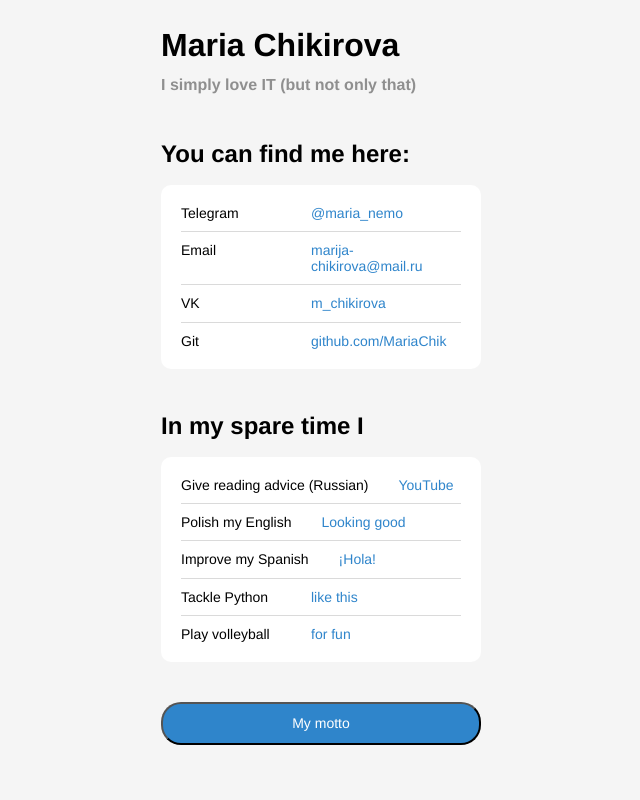
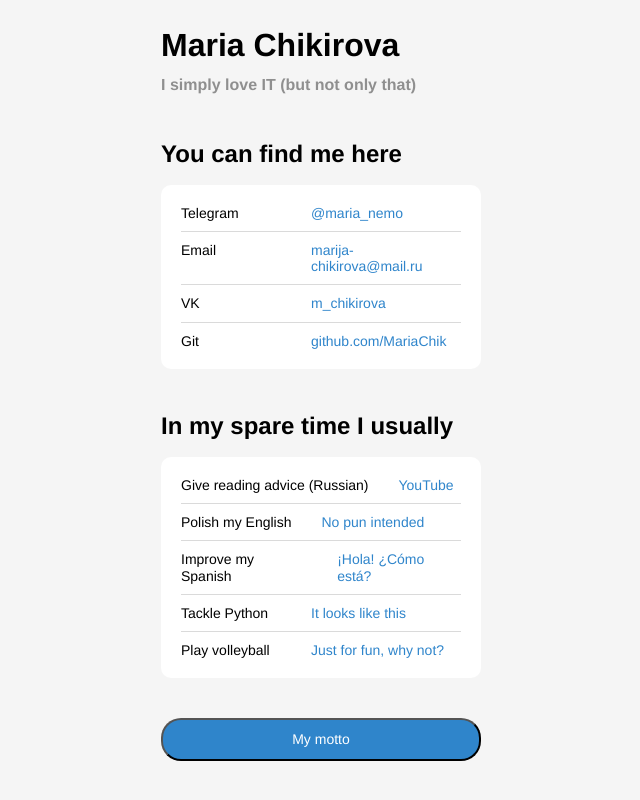
Before and after one commit to MariaChik/MariaChik.github.io, a plain HTML site: page index gb.html in a window 1280 px wide. Shown: the part 408-1208 px from the top of the page, without its empty margins (319-959 px from the left). Drawn offline with Linux system fonts and the light colour scheme.

Commit message:
Update index gb.html

```diff
--- a/index gb.html
+++ b/index gb.html
@@ -21,7 +21,7 @@
     </header>
     <main>
       <section class="links">
-        <h2 class="links__header">You can find me here:</h2>
+        <h2 class="links__header">You can find me here</h2>
         <ul class="links__container">
           <li class="links__link">
             <p class="links__title">Telegram</p>
@@ -46,7 +46,7 @@
         </ul>
       </section>
       <section class="links">
-        <h2 class="links__header">In my spare time I</h2>
+        <h2 class="links__header">In my spare time I usually</h2>
         <ul class="links__container">
           <li class="links__link">
             <p class="links__title">Give reading advice (Russian)</p>
@@ -54,19 +54,19 @@
           </li>
           <li class="links__link">
             <p class="links__title">Polish my English</p>
-            <a class="linsk__link" href="https://www.youtube.com/watch?v=4wFO6zp-jr8&ab_channel=MariaC">Looking good</a>
+            <a class="linsk__link" href="https://www.youtube.com/watch?v=4wFO6zp-jr8&ab_channel=MariaC">No pun intended</a>
           </li>
           <li class="links__link">
             <p class="links__title">Improve my Spanish</p>
-            <a class="linsk__link" href="https://www.youtube.com/watch?v=0Tk5ZeKxusM&ab_channel=MariaC">¡Hola!</a>
+            <a class="linsk__link" href="https://www.youtube.com/watch?v=0Tk5ZeKxusM&ab_channel=MariaC">¡Hola! ¿Cómo está?</a>
           </li>
           <li class="links__link">
             <p class="links__title">Tackle Python</p>
-            <a class="linsk__link" href="https://i1.ruliweb.com/img/18/11/24/167414b89a138ab8f.jpg">like this</a>
+            <a class="linsk__link" href="https://i1.ruliweb.com/img/18/11/24/167414b89a138ab8f.jpg">It looks like this</a>
           </li>
           <li class="links__link">
             <p class="links__title">Play volleyball</p>
-            <a class="linsk__link" href="">for fun</a>
+            <a class="linsk__link" href="">Just for fun, why not?</a>
           </li>
         </ul>
       </section>
```
